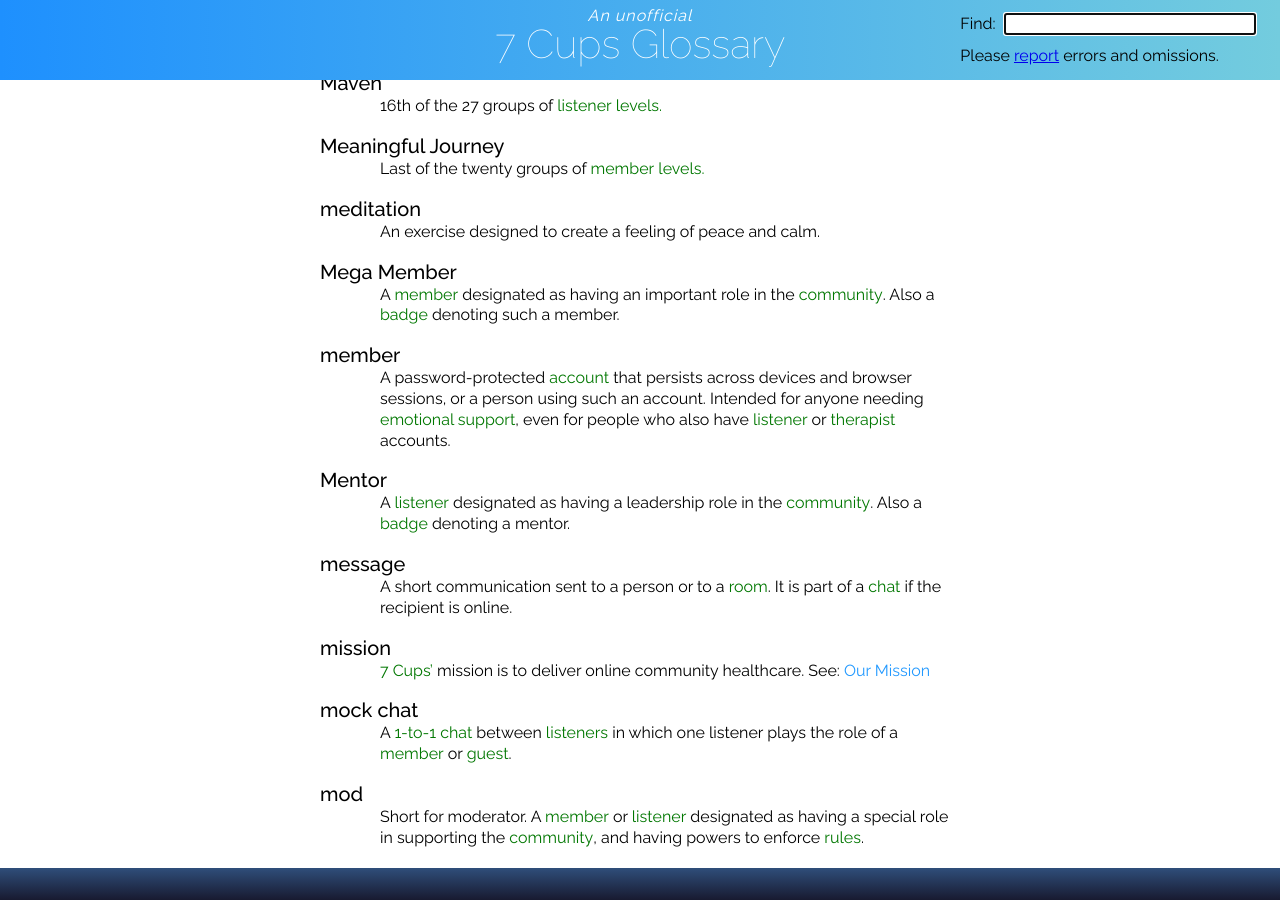
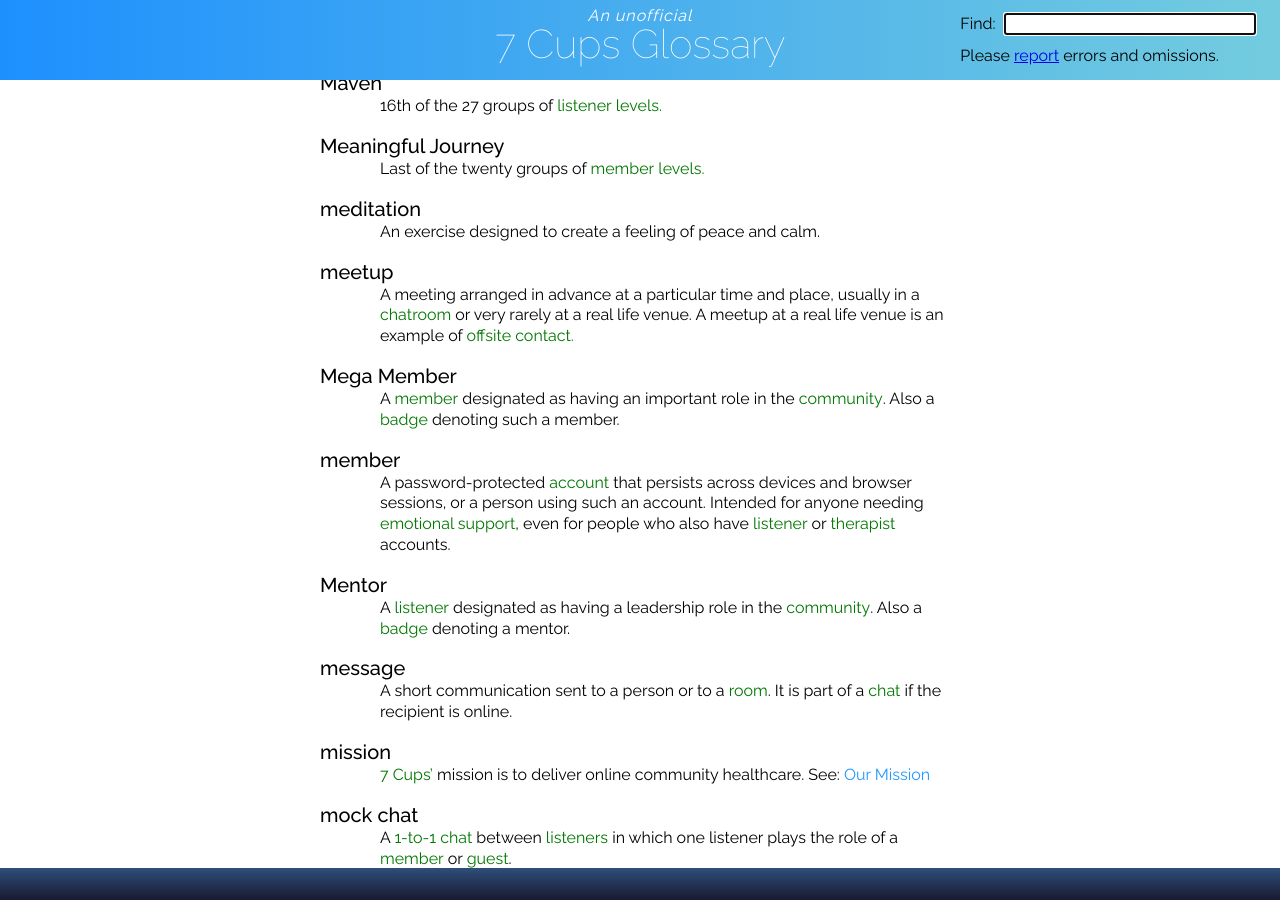
Before and after one commit to RarelyCharlie/rarelycharlie.github.io, a Jekyll site: the page built from glossary.md, in a window 1280 px wide and 900 px high, scrolled down 13320 px. Built offline with Jekyll 4.4.1, drawn with Linux system fonts in a browser that asks for light colours.

Commit message:
add meetup

```diff
--- a/glossary.md
+++ b/glossary.md
@@ -498,6 +498,9 @@ Last of the twenty groups of ~~member~~ ~~levels./level~~
 # meditation
 An exercise designed to create a feeling of peace and calm.
 
+# meetup
+A meeting arranged in advance at a particular time and place, usually in a ~~chatroom~~ or very rarely at a real life venue. A meetup at a real life venue is an example of ~~offsite contact.~~
+
 # Mega Member
 A ~~member~~ designated as having an important role in the ~~community~~. Also a ~~badge~~ denoting such a member.
 
```
